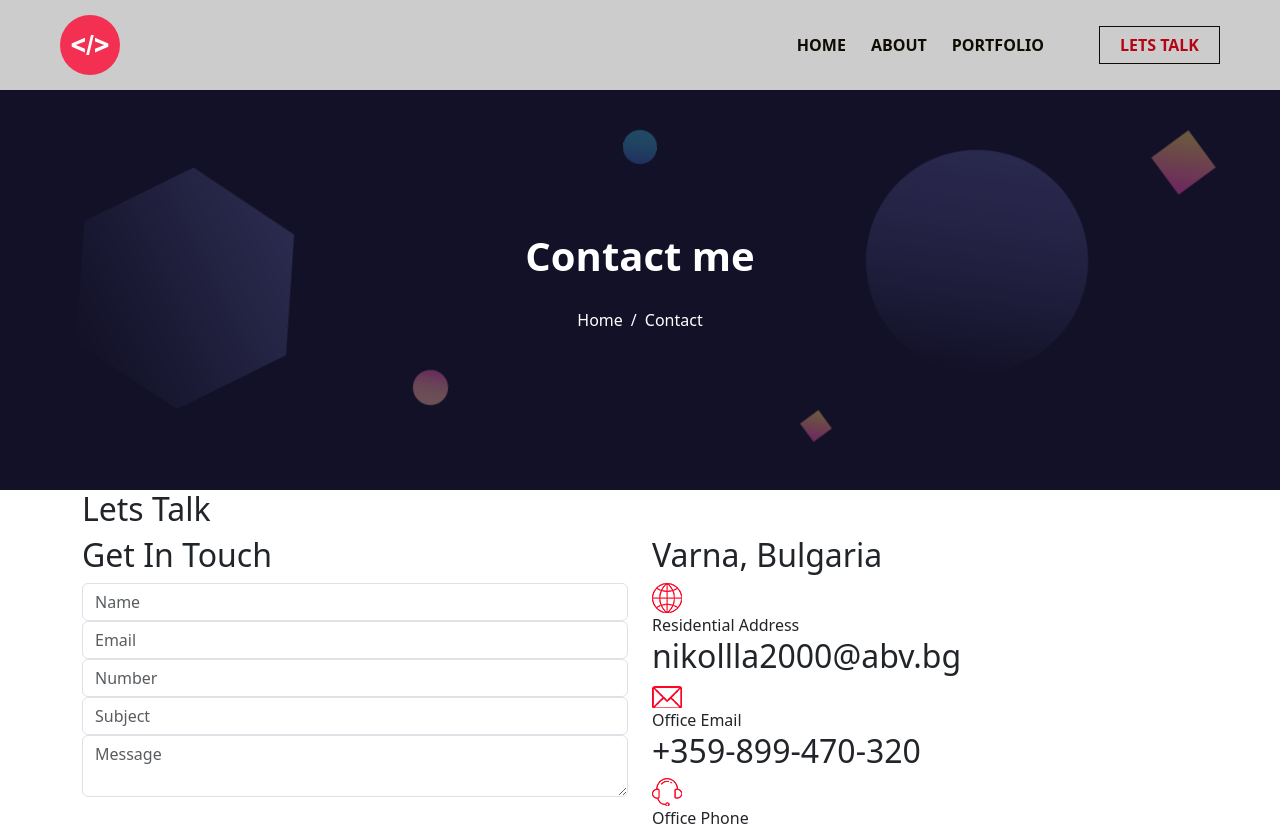
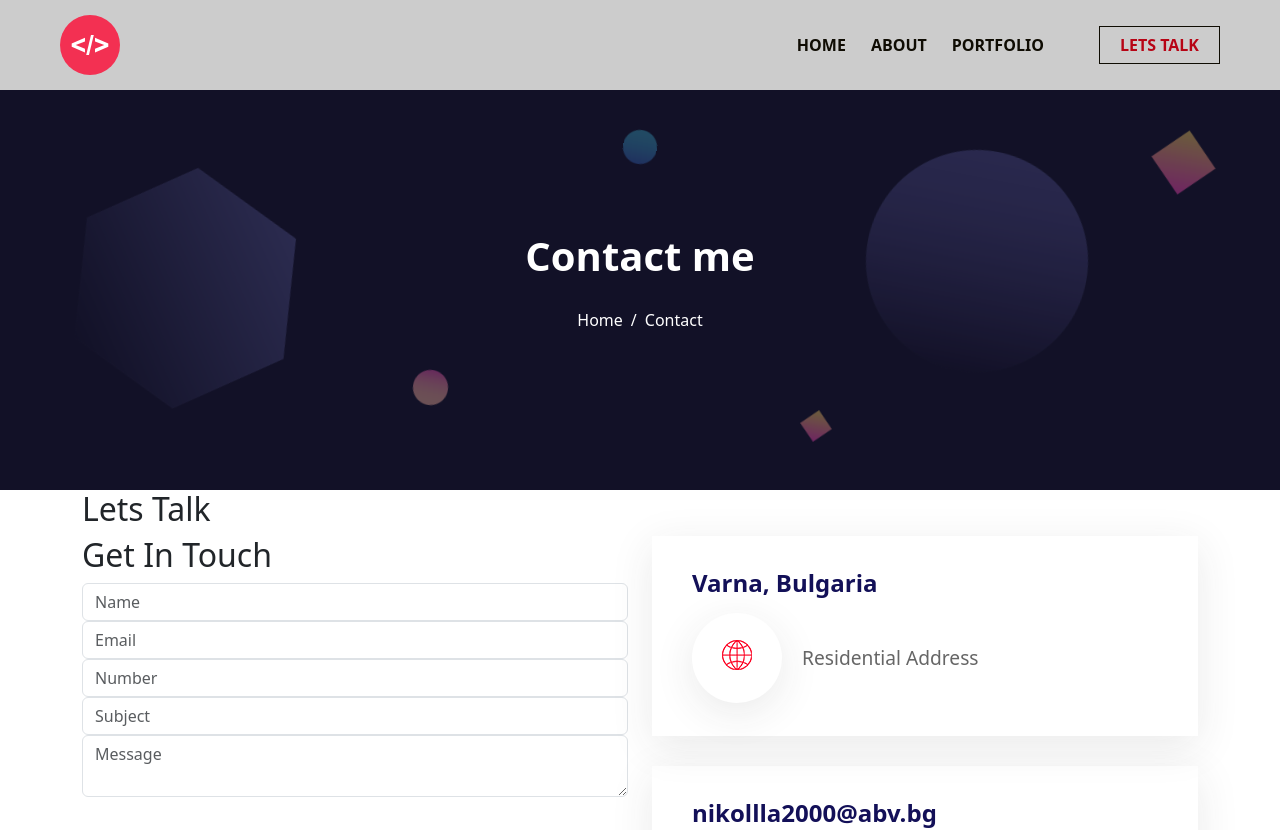
Before and after one commit to Nikolla2000/React-Portfolio-Website, a React (Vite) app in the folder client/: page /contact in a window 1280 px wide. Shown: the top 830 px of the page. Built offline with nearby package versions, Linux system fonts and the light colour scheme.

Commit message:
Styled the Info Item

```diff
--- a/client/src/Pages/ContactPage/ContactPage.jsx
+++ b/client/src/Pages/ContactPage/ContactPage.jsx
@@ -1,12 +1,13 @@
 import PageHeaderComponent from "../../Components/PageHeader/PageHeaderComponent"
-import ContactSection from "./ContactSection"
+import FormSection from "./FormSection"
+import "./ContactPageStyles.scss";
 
 
 const ContactPage = () => {
     return (
         <div className="contact-page-wrapper">
             <PageHeaderComponent heading={{title: "Contact me", breadcrumb: "Contact"}}/>
-            <ContactSection/>
+            <FormSection/>
         </div>
     )
 }
--- /dev/null
+++ b/client/src/Pages/ContactPage/ContactPageStyles.scss
@@ -0,0 +1,47 @@
+@import "../../index.scss";
+
+.contact-page-wrapper {
+
+    .info-item {
+        box-shadow: 0 10px 40px 0 rgba(50,50,50,.1);
+        padding: 33px 40px;
+        margin-bottom: 30px;
+
+        h2 {
+            font-size:1.5em;
+            font-weight: bold;
+            color:#131058;
+            margin-bottom: 15px;
+        }
+
+        .info-wrap {
+            display: flex;
+            align-items: center;
+
+            .info-icon {
+                width: 90px;
+                height: 90px;
+                background: #fff;
+                line-height: 80px;
+                border-radius: 50%;
+                box-shadow: 0 10px 40px 0 rgba(50,50,50,.1);
+                text-align: center;
+                margin-right: 20px;
+
+                img {
+                    max-width: 100%;
+                }
+            }
+
+            .info-text {
+                color: #666;
+
+                span {
+                    font-size: 1.2em;
+                }
+
+            }
+        }
+
+    }
+}
--- a/client/src/Pages/ContactPage/ContactSection.jsx
+++ b/client/src/Pages/ContactPage/FormSection.jsx
@@ -4,9 +4,9 @@ import FormBuilder from "../../Components/Contact/FormBuilder";
 import InfoItemComponent from "./InfoItemComponent";
 
 
-const ContactSection = () => {
+const FormSection = () => {
     return (
-        <section className="contact-section-contactPage">
+        <section className="form-section-contactPage">
             <Container>
                 <Col lg={23}>
                     <h2>Lets Talk</h2>
@@ -25,11 +25,11 @@ const ContactSection = () => {
                                 infoDetail={"Varna, Bulgaria"}
                                 infoIcon={"../../../src/assets/images/info-icon-1.png"}/>
                             <InfoItemComponent
-                                infoName={"Office Email"}
+                                infoName={"Official Email"}
                                 infoDetail={"nikollla2000@abv.bg"}
                                 infoIcon={"../../../src/assets/images/info-icon-2.png"}/>
                             <InfoItemComponent
-                                infoName={"Office Phone"}
+                                infoName={"Official Phone"}
                                 infoDetail={"+359-899-470-320"}
                                 infoIcon={"../../../src/assets/images/info-icon-3.png"}/>
                         </div>
@@ -40,4 +40,4 @@ const ContactSection = () => {
     );
 };
 
-export default ContactSection;
+export default FormSection;
```
